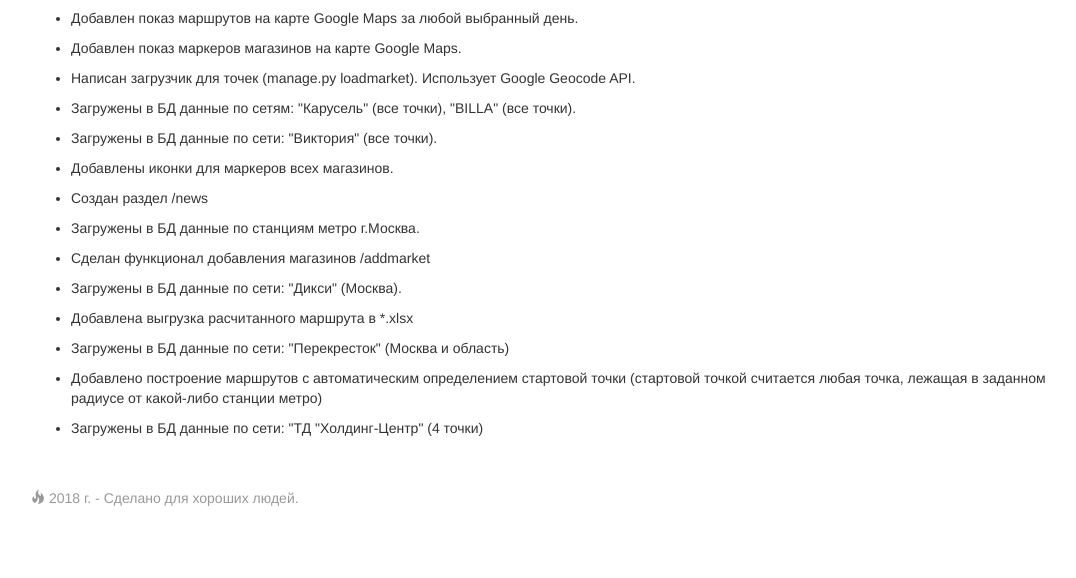
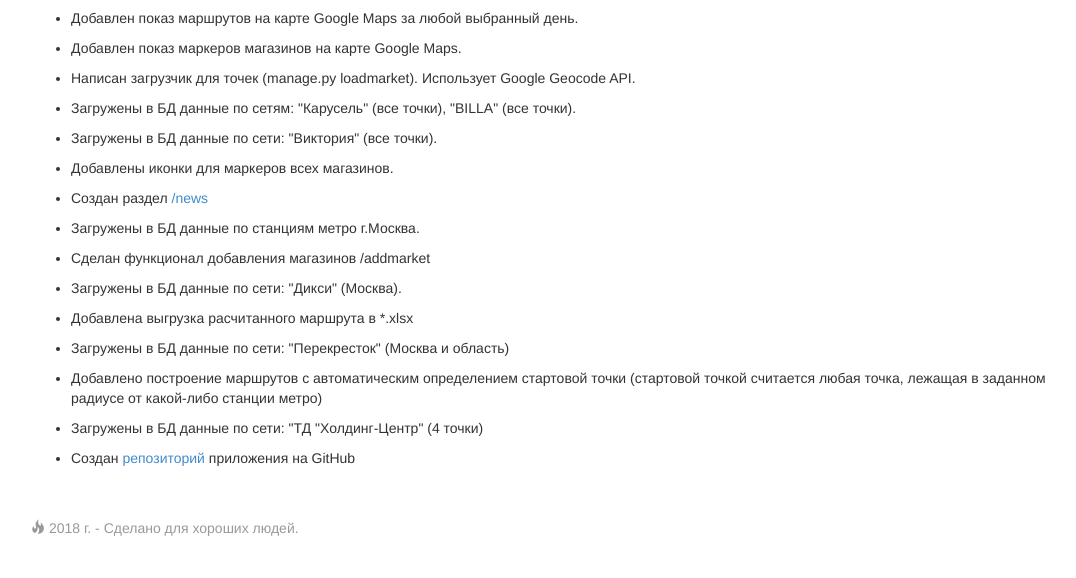
Before and after one commit to grybakov/MerchRoutes, a Django app: page /news/ in a window 1280 px wide. Shown: the part 222-800 px from the top of the page, without its empty margins (80-1156 px from the left). Run offline with Django 3.2, Linux system fonts and the light colour scheme; some libraries are stand-ins or nearby versions.

Commit message:
Update news

```diff
--- a/mroute/templates/news.html
+++ b/mroute/templates/news.html
@@ -82,7 +82,7 @@
         <li><p>Загружены в БД данные по сетям: "Карусель" (все точки), "BILLA" (все точки).</p></li>
         <li><p>Загружены в БД данные по сети: "Виктория" (все точки).</p></li>
         <li><p>Добавлены иконки для маркеров всех магазинов.</p></li>
-        <li><p>Создан раздел /news</p></li>
+        <li><p>Создан раздел <a href="/news">/news</a></p></li>
         <li><p>Загружены в БД данные по станциям метро г.Москва.</p></li>
         <li><p>Сделан функционал добавления магазинов /addmarket</p></li>
         <li><p>Загружены в БД данные по сети: "Дикси" (Москва).</p></li>
@@ -90,6 +90,7 @@
         <li><p>Загружены в БД данные по сети: "Перекресток" (Москва и область)</p></li>
         <li><p>Добавлено построение маршрутов с автоматическим определением стартовой точки (стартовой точкой считается любая точка, лежащая в заданном радиусе от какой-либо станции метро)</p></li>
         <li><p>Загружены в БД данные по сети: "ТД "Холдинг-Центр" (4 точки)</p></li>
+        <li><p>Создан <a href="https://github.com/grybakov/MerchRoutes">репозиторий</a> приложения на GitHub</p></li>
     </ul>
 
 <div class="row"></br></div>
```
